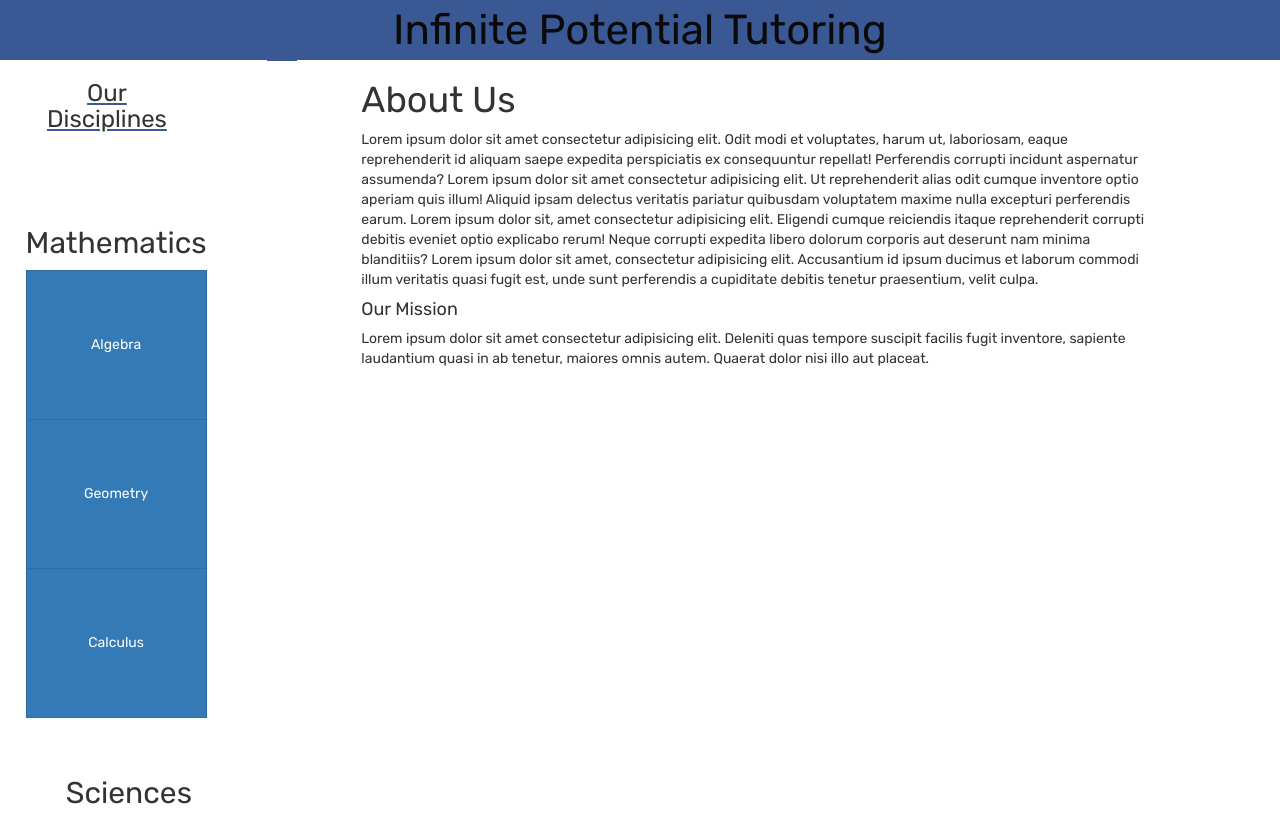
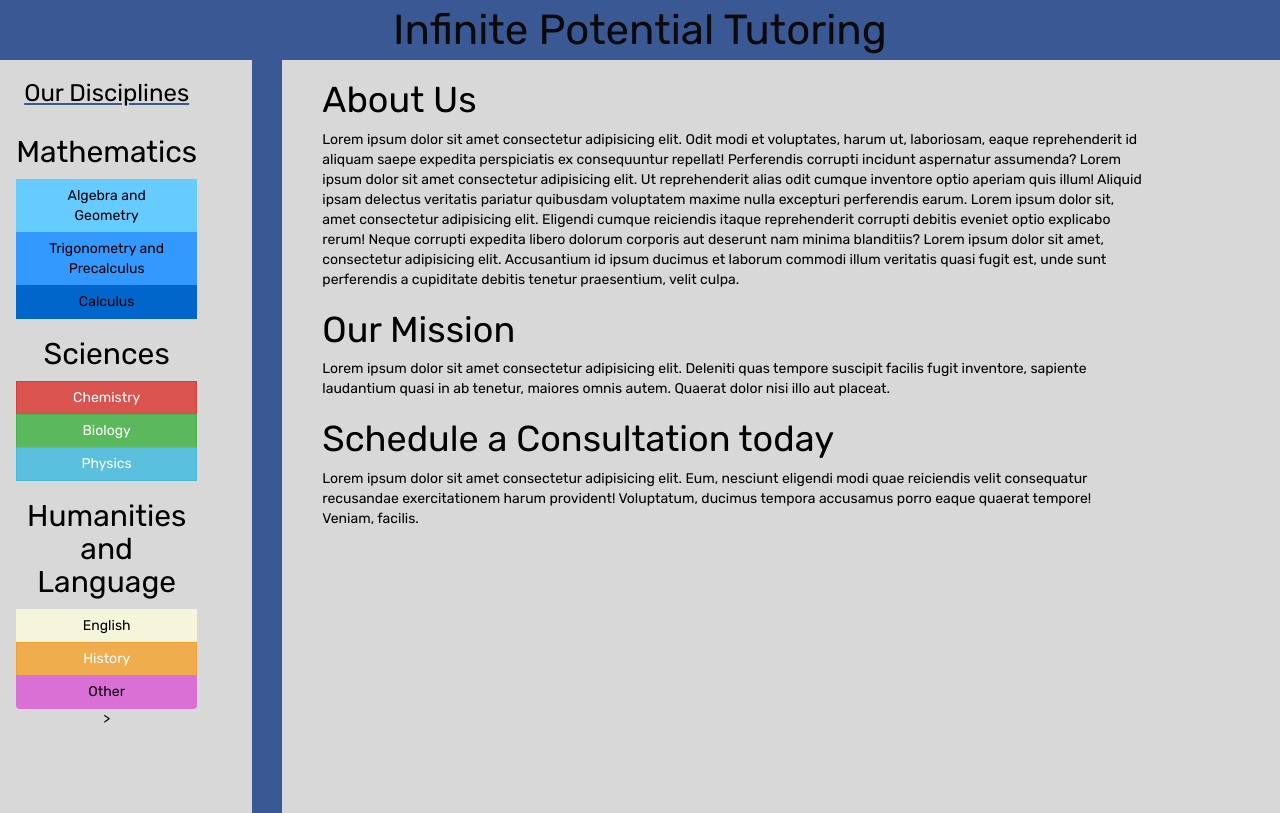
Before and after one commit to brianwiggins/IPT, a plain HTML site: page index.html in a window 1280 px wide. Shown: the top 813 px of the page. Drawn offline with nearby package versions, Linux system fonts and the light colour scheme.

Commit message:
second commit

```diff
--- a/index.html
+++ b/index.html
@@ -11,7 +11,7 @@
   <title>Document</title>
 </head>
 <body>
-  <div class="container.fluid">
+  <div class="container-fluid">
   <div class="row">
     <div class="col-12 text-center title">
       Infinite Potential Tutoring
@@ -23,24 +23,26 @@
 <div class="btn-group btn-group-vertical maths text-center">
 
   <h2>Mathematics</h2>
-  <button class="btn btn-primary ">
-    Algebra
+  <button class="btn btn-algebra ">
+    Algebra and<br>
+    Geometry
   </button>
-  <button class="btn btn-primary ">
-   Geometry
+  <button class="btn btn-trig ">
+   Trigonometry and<br>
+   Precalculus
   </button>
-  <button class="btn btn-primary ">
+  <button class="btn btn-calc ">
     Calculus
   </button>
   <div class="btn-group btn-group-vertical sciences text-center">
     <h2>Sciences</h2>
-      <div class="btn btn-danger btn-block">
+      <div class="btn btn-danger">
         Chemistry
       </div>
-      <div class="btn btn-success btn-block">
+      <div class="btn btn-success">
         Biology
       </div>
-      <div class="btn btn-info btn-block">
+      <div class="btn btn-info">
         Physics
       </div>
       <div class="btn-group btn-group-vertical other text-center">
@@ -73,9 +75,11 @@ Lorem ipsum dolor sit, amet consectetur adipisicing elit. Eligendi cumque reicie
 Lorem ipsum dolor sit amet, consectetur adipisicing elit. Accusantium id ipsum ducimus et laborum commodi illum veritatis quasi fugit est, unde sunt perferendis a cupiditate debitis tenetur praesentium, velit culpa.
 </p1>
 <p3></p3>
-<h4>Our Mission</h4>
+<h1>Our Mission</h1>
 <p1>Lorem ipsum dolor sit amet consectetur adipisicing elit. Deleniti quas tempore suscipit facilis fugit inventore, sapiente laudantium quasi in ab tenetur, maiores omnis autem. Quaerat dolor nisi illo aut placeat.
 </p1>
+<h1>Schedule a Consultation today</h1>
+<p1>Lorem ipsum dolor sit amet consectetur adipisicing elit. Eum, nesciunt eligendi modi quae reiciendis velit consequatur recusandae exercitationem harum provident! Voluptatum, ducimus tempora accusamus porro eaque quaerat tempore! Veniam, facilis.</p1>
 
   </div>
 
--- a/style.css
+++ b/style.css
@@ -1,6 +1,7 @@
 body{
   font-family: 'Rubik', serif;
-  background-color: white;
+  color:black;
+  background-color:#D8D8D8;
 }
 .title{
   font-size:300%;
@@ -8,28 +9,28 @@ body{
   background-color:#3A5894;
 }
 .maths{
-  padding-top:5vw;
-  padding-left:2vw;
-  padding-right:10vw;
 
 }
 .sciences{
 position: absolute;top:100%;
-padding-top:5vh;
-padding-right:10vw;
-
 
 }
 .other{
 position:absolute;top:100%;
-padding-top:5vh;
-padding-right:10vw;
 
 }
 .btn{
-  padding-top:5vw;
-  padding-bottom:5vw;
+  border-radius:20px;
   text-align:center;
+}
+.btn-algebra{
+background-color: #66ccff;
+}
+.btn-trig{
+background-color: #3399ff;
+}
+.btn-calc{
+background-color:#0066cc;
 }
 .btn-purple{
   background-color:#DA70D6;
@@ -39,15 +40,15 @@ padding-right:10vw;
 }
 h3{
 text-decoration:underline solid#3A5894;
-padding-left:2vw;
 }
 .silly-border{
-  flex-direction:column;
-  width:0.1vw;
   background-color:#3A5894;
-  margin-left:5vw;
+  height:200vw;
+  width:.25vw;
+  margin-left:3vw;
+  margin-right:2vw;
+}
+
+.text-area{
 
 }
-.text-area{
-padding-left:5vw;
-}
```
